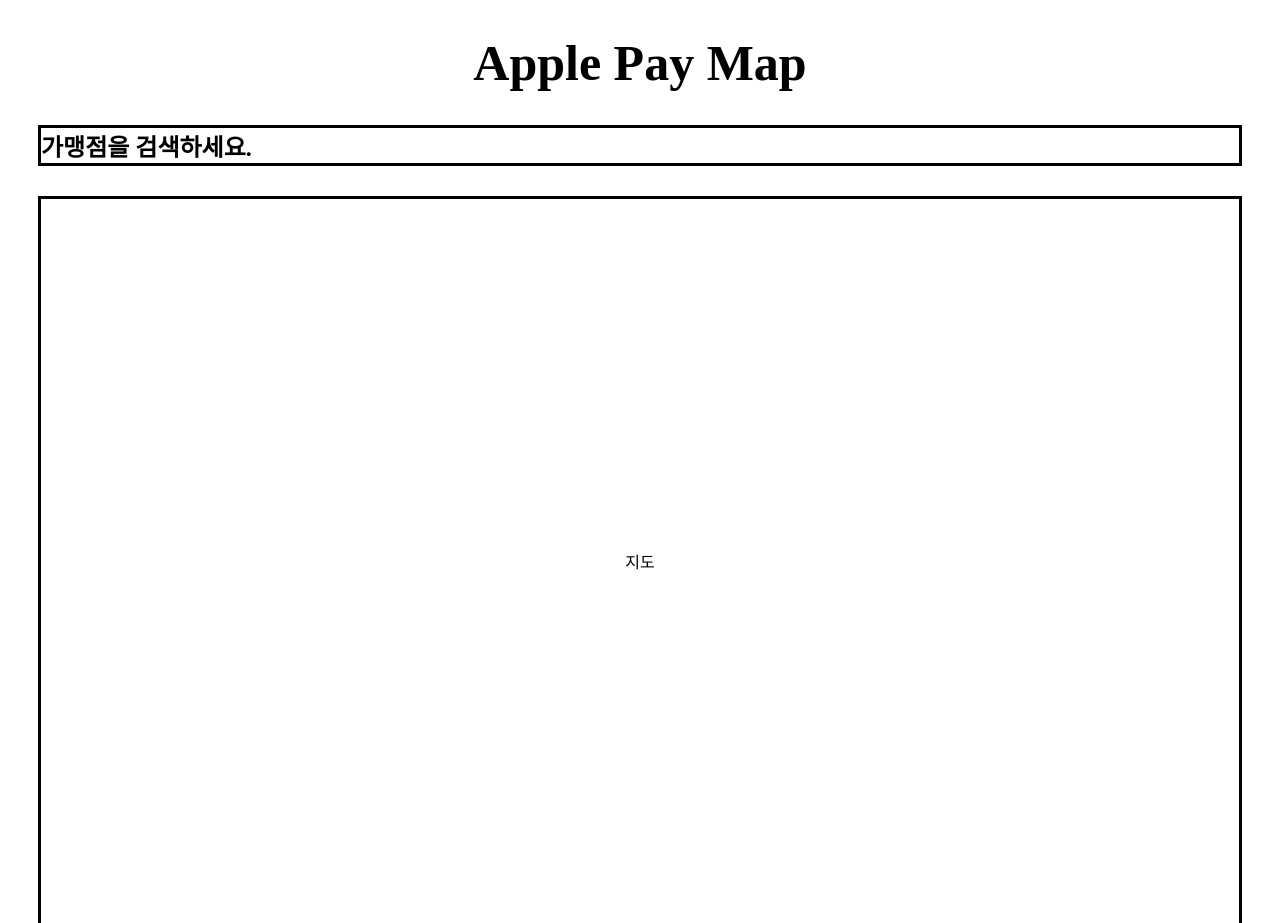
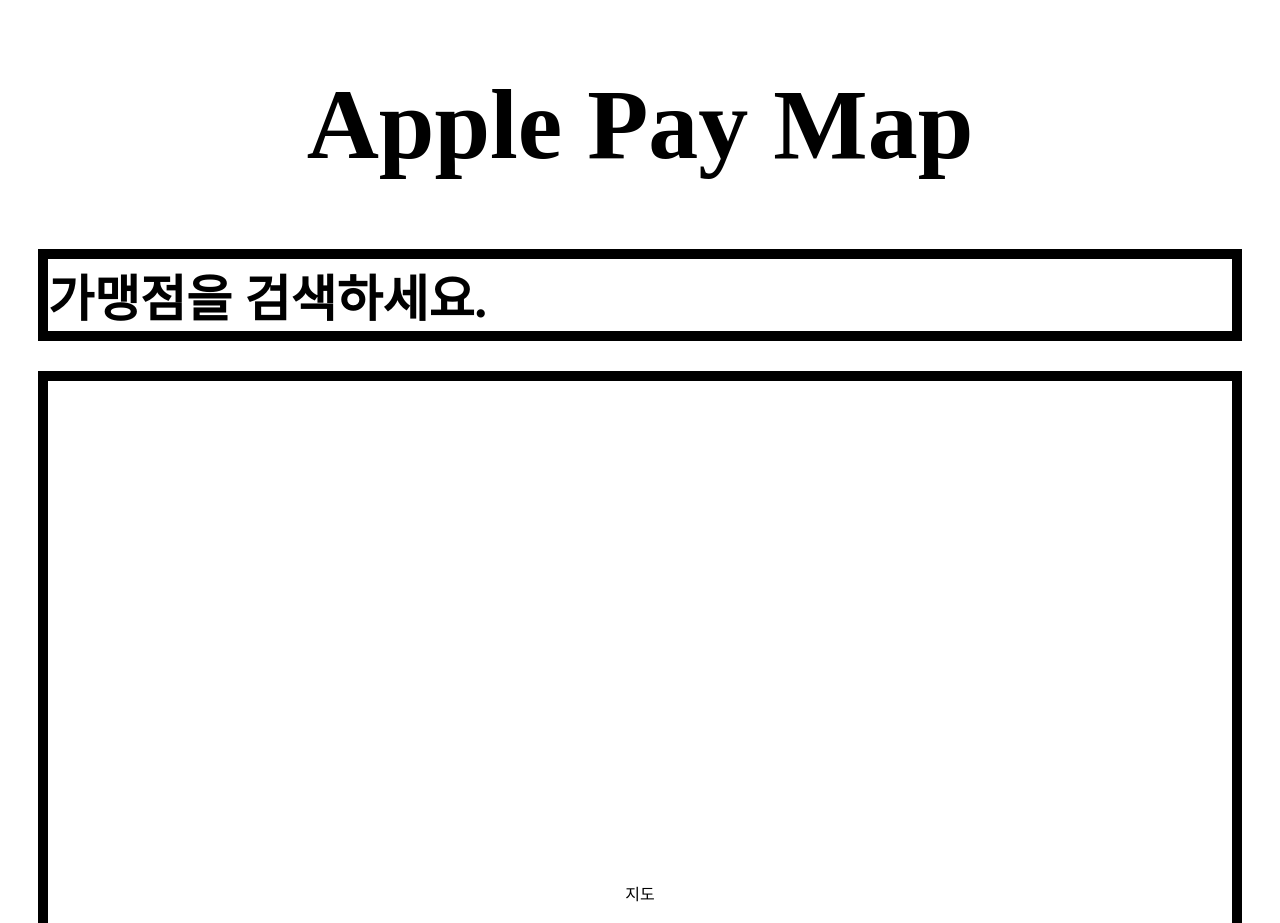
Before and after one commit to git-joon/a, a plain HTML site: page index.html in a window 1280 px wide. Shown: the top 923 px of the page. Drawn offline with Linux system fonts and the light colour scheme.

Commit message:
Add files via upload

```diff
--- a/index.html
+++ b/index.html
@@ -5,18 +5,19 @@
         <meta charset="utf-8">
         <style>
             h1{
-                font-size: 50px;
+                font-size: 100px;
                 text-align: center;
             }
             h2{
+                font-size: 50px;
                 text-align: left;
-                border: 3px solid black;
+                border: 10px solid black;
                 margin: 30px;
 
             }
             div{
-                border: 3px solid black;
-                padding: 350px;
+                border: 10px solid black;
+                padding: 500px;
                 margin: 30px;
                 text-align: center;
 
```
